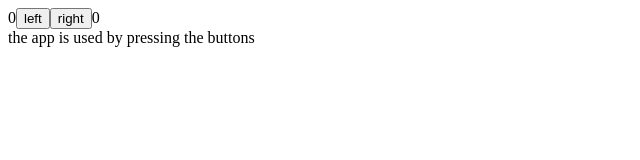
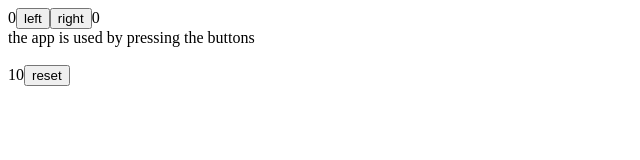
Before and after one commit to dollybuzz/fullstackopen, a React (Vite) app in the folder part1/unicafe/: page / in a window 1280 px wide. Shown: the top 160 px of the page, without its empty margins (0-640 px from the left). Built offline with nearby package versions, Linux system fonts and the light colour scheme.

Commit message:
using event handlers

```diff
--- a/part1/unicafe/src/App.jsx
+++ b/part1/unicafe/src/App.jsx
@@ -20,6 +20,7 @@ const App = () => {
   const [left, setLeft] = useState(0);
   const [right, setRight] = useState(0);
   const [allClicks, setAll] = useState([]);
+  const [value, setValue] = useState(10);
 
   const handleLeftClick = () => {
     setAll(allClicks.concat('L'));
@@ -31,6 +32,11 @@ const App = () => {
     setRight(right + 1);
   }
 
+  const handleClick = () => {
+    console.log("Clicked the button");
+    setValue(0);
+  }
+
   return (
     <div>
      {left}
@@ -38,6 +44,9 @@ const App = () => {
      <Button onClick={handleRightClick} text='right' />
      {right}
      <History allClick={allClicks} />
+     <br></br>
+      {value}
+     <button onClick={handleClick}>reset</button>
     </div>
   )
 }
```
